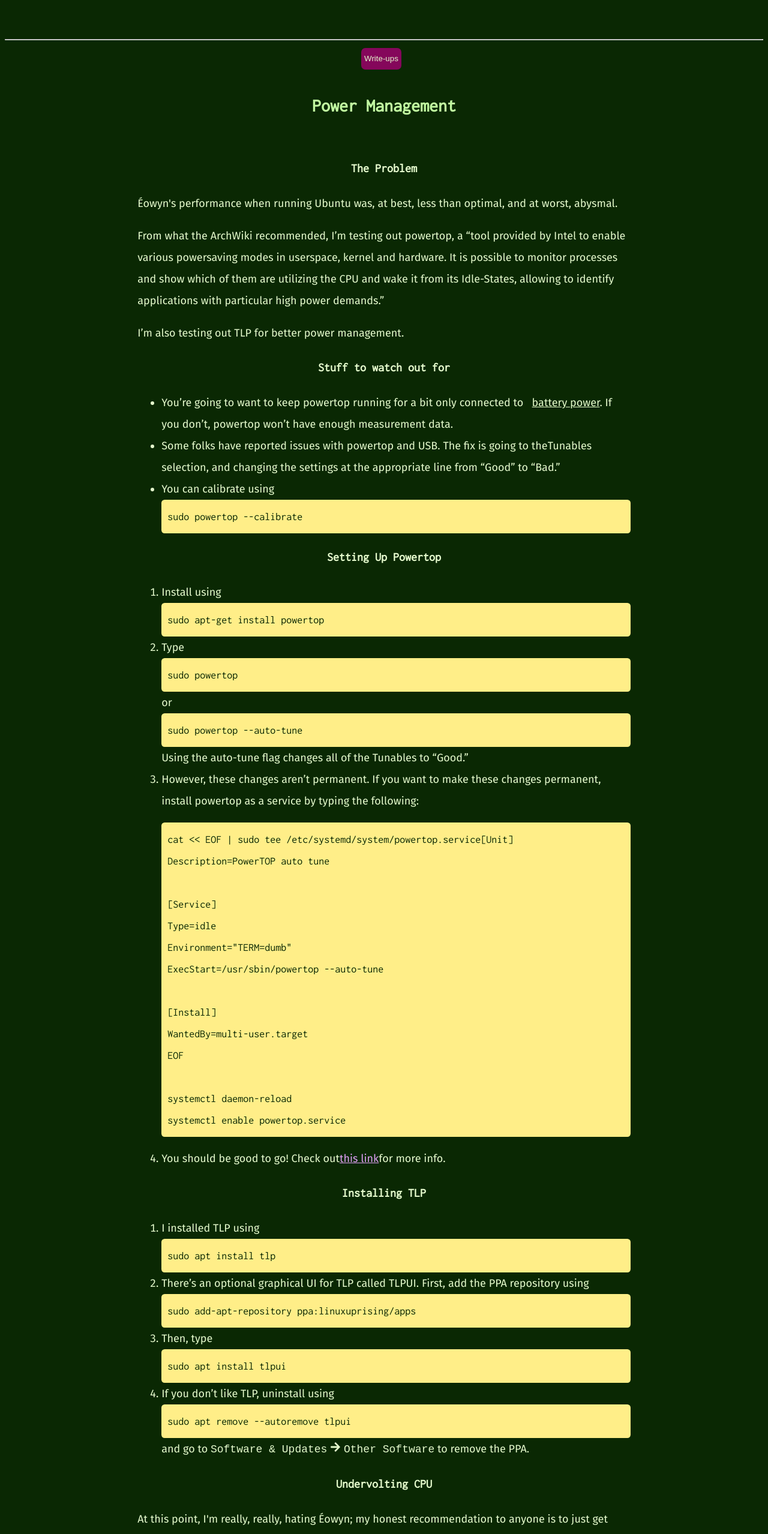
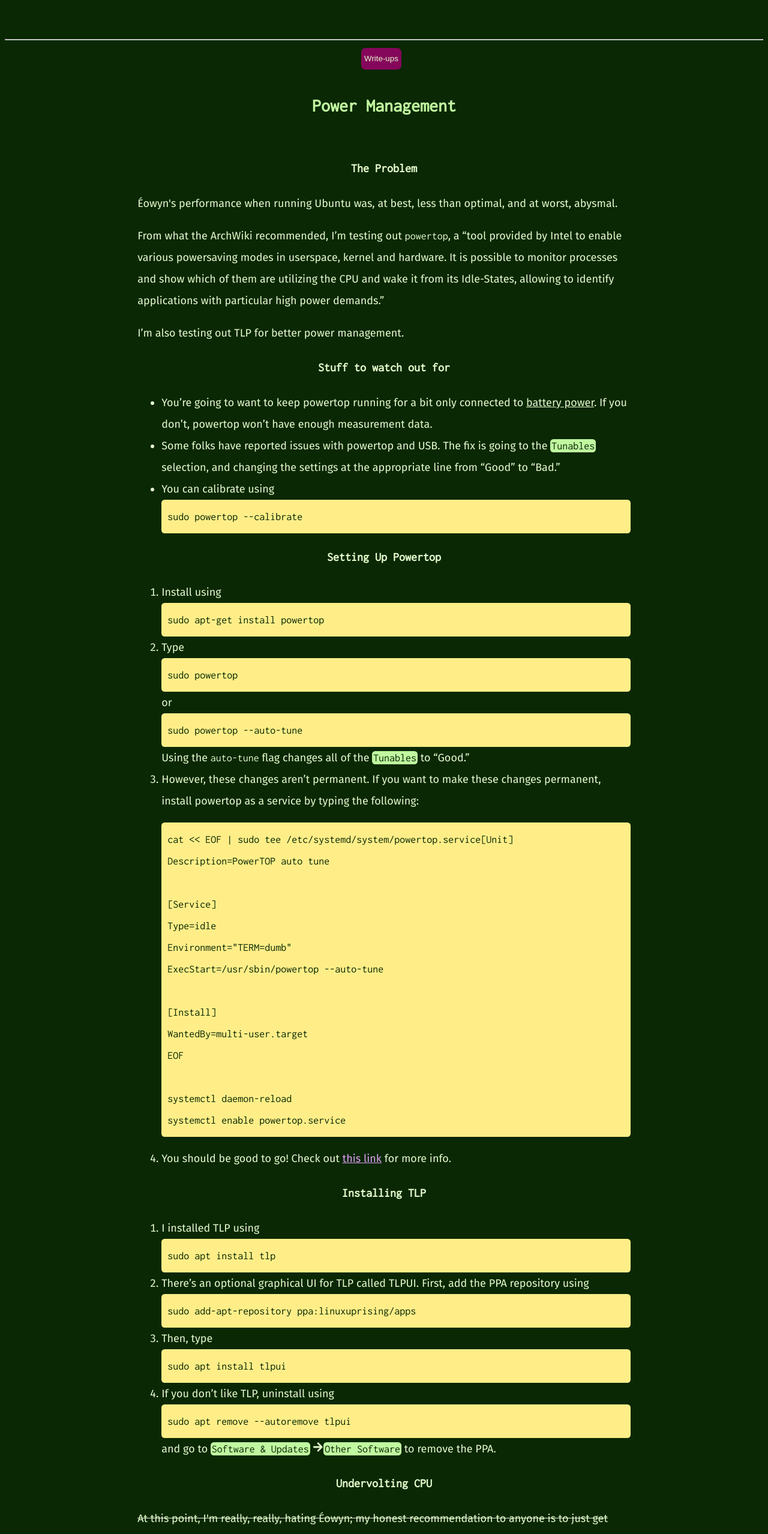
Before and after one commit to krithravi/personalWeb, a React (Create React App) app: page /writeup/power in a window 1280 px wide. Shown: the part 239-2796 px from the top of the page at 60% size. Built offline with nearby package versions, Linux system fonts and the light colour scheme.

Commit message:
updated power

```diff
--- a/src/writeups/Power.js
+++ b/src/writeups/Power.js
@@ -17,7 +17,7 @@
 					</p>
 					<p>
 						From what the
-                        ArchWiki recommended, I’m testing out powertop, a “tool provided by Intel to enable
+						ArchWiki recommended, I’m testing out <span class="monospace">powertop</span>, a “tool provided by Intel to enable
 						various powersaving modes in userspace, kernel and hardware. It is possible to monitor
 						processes and show which of them are utilizing the CPU and wake it from its Idle-States,
 						allowing to identify applications with particular high power demands.”
@@ -28,10 +28,10 @@
 				<h3>Stuff to watch out for</h3>
 					<p>
 						<ul>
-                            <li>You’re going to want to keep powertop running for a bit only connected to
-                                    &nbsp; <u>battery power</u>. If you don’t, powertop won’t have enough measurement data. </li>
-                            <li> Some folks have reported issues with powertop and USB. The fix is going to the
-                                    <span class="b">Tunables</span> selection, and changing the settings at the appropriate line from “Good”
+							<li>You’re going to want to keep powertop running for a bit only connected
+								to <u>battery power</u>. If you don’t, powertop won’t have enough measurement data. </li>
+							<li> Some folks have reported issues with powertop and USB. The fix is going to
+									the <span class="directory">Tunables</span> selection, and changing the settings at the appropriate line from “Good”
 									to “Bad.”</li>
 							<li> You can calibrate using <div class="realcode">sudo powertop --calibrate</div>
 							</li>
@@ -52,9 +52,9 @@
 								</div> or
 								<div class="realcode">
 									sudo powertop --auto-tune
-                                </div> Using the <span class="b">
+								</div> Using the <span class="monospace">
 									auto-tune
-                                </span> flag changes all of the Tunables to “Good.”
+								</span> flag changes all of the <span class="directory">Tunables</span> to “Good.”
 							</li>
 							<li> However, these changes aren’t permanent. If you want to make these changes permanent, install powertop as a service by typing the following:
 								<pre>
@@ -78,9 +78,9 @@
 								</pre>
 							</li>
 							<li>
-                                You should be good to go! Check out
-                                <a href="https://askubuntu.com/questions/112705/how-do-i-make-powertop-changes-permanent">this link</a>
-                                for more info.
+								You should be good to go! Check
+								out <a href="https://askubuntu.com/questions/112705/how-do-i-make-powertop-changes-permanent">this link</a> for
+								more info.
 							</li>
 						</ol>
 					</p>
@@ -96,17 +96,25 @@
 							</li>
 							<li>Then, type <div class="realcode">sudo apt install tlpui</div>
 							</li>
-                            <li>If you don’t like TLP, uninstall using <div class="realcode">sudo apt remove --autoremove tlpui</div> and go to <code class="inline">Software & Updates</code> <FaArrowRight /> <code class="inline">Other Software</code> to remove the PPA. </li>
+							<li>If you don’t like TLP, uninstall
+								using <div class="realcode">sudo apt remove --autoremove tlpui</div> and go
+								to <span class="directory">Software & Updates</span> <FaArrowRight /><span class="directory">Other Software</span> to remove the PPA.
+							</li>
 						</ol>
 					</p>
 
 				<h3>Undervolting CPU</h3>
 					<p>
-                        At this point, I'm really, really, hating &Eacute;owyn; my honest recommendation to anyone
+						<del>At this point, I'm really, really, hating &Eacute;owyn; my honest recommendation to anyone
 						is to just get something other than a Dell XPS 9570. My laptop heats up when I'm running something
 						like Vim for about 5 minutes, and this is right after a fresh reboot/shut down. I'm at a loss.
 						I tried using TLPUI to help me out on undervolting, and it's <i>kinda</i> working, but not as
-                        effectively as I would have liked.
+						effectively as I would have liked. </del>
+					</p>
+					<p>
+						The power performance on &Eacute;owyn is now fine, but that may be some combination of moving
+						from Ubuntu to Debian, and from GNOME to Cinnamon/i3. GNOME was probably a bit too bloated,
+						as may have been other apps I tended to use. I really like my computer now!
 					</p>
 			</div>
 		</div>
```
Lines whose indentation alone changed are shown as unchanged.
